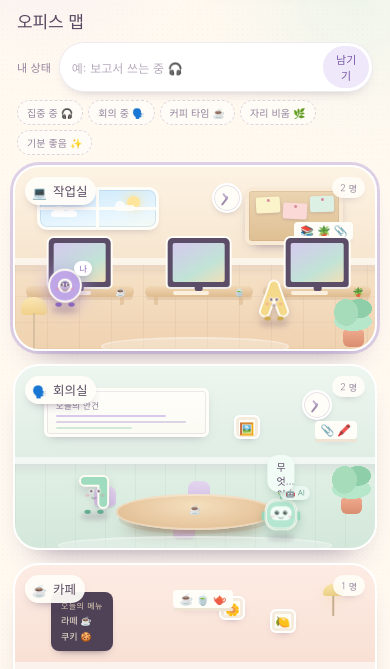
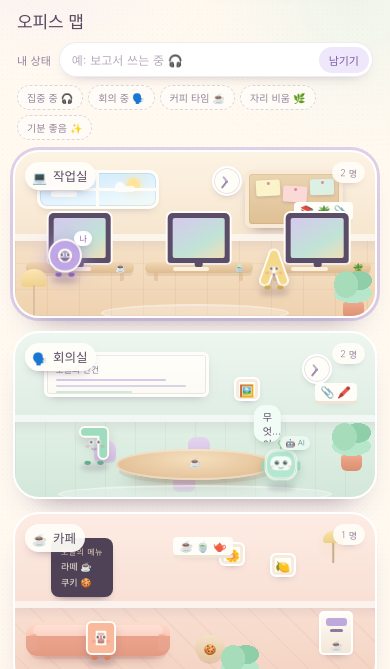
Before and after one commit to 68jdjg8kd6-dot/pickle-office, a plain HTML site: page index.html in a window 390 px wide. Shown: the part 128-797 px from the top of the page. Drawn offline with Linux system fonts and the light colour scheme.

Commit message:
📱 모바일 말풍선·버튼 다듬기

```diff
--- a/app.js
+++ b/app.js
@@ -358,6 +358,10 @@
       (isMe ? '<span class="me-badge">나</span>' : '') +
       (p.bot ? '<span class="bot-badge">🤖 AI</span>' : '');
     el.querySelector('.bubble').textContent = bubbleText;
+    const bx = p.pos ? p.pos.x : 50;
+    const bub = el.querySelector('.bubble');
+    if (bx > 62) { bub.style.setProperty('--bx', '-100%'); bub.style.setProperty('--tail', '88%'); }
+    else if (bx < 38) { bub.style.setProperty('--bx', '0%'); bub.style.setProperty('--tail', '12%'); }
 
     el.addEventListener('pointerdown', (e) => {
       e.stopPropagation();
--- a/index.html
+++ b/index.html
@@ -14,7 +14,7 @@
 <link rel="preconnect" href="https://fonts.googleapis.com" />
 <link rel="preconnect" href="https://fonts.gstatic.com" crossorigin />
 <link href="https://fonts.googleapis.com/css2?family=Jua&family=Gowun+Dodum&display=swap" rel="stylesheet" />
-<link rel="stylesheet" href="styles.css?v=8" />
+<link rel="stylesheet" href="styles.css?v=9" />
 </head>
 <body>
 <div class="bg" aria-hidden="true">
@@ -294,7 +294,7 @@
 <!-- Firebase (Realtime Database) — 연결하지 않으면 로드되지 않아도 괜찮아요 -->
 <script src="https://www.gstatic.com/firebasejs/10.12.2/firebase-app-compat.js" defer></script>
 <script src="https://www.gstatic.com/firebasejs/10.12.2/firebase-database-compat.js" defer></script>
-<script src="firebase-config.js?v=8" defer></script>
-<script src="app.js?v=8" defer></script>
+<script src="firebase-config.js?v=9" defer></script>
+<script src="app.js?v=9" defer></script>
 </body>
 </html>
--- a/styles.css
+++ b/styles.css
@@ -170,7 +170,7 @@ p { margin: 0; }
 .status-save {
   border: 0; border-radius: 999px; padding: 5px 10px;
   background: var(--lilac-soft); color: #7A5CA8;
-  font-size: 11px;
+  font-size: 11px; white-space: nowrap; flex: 0 0 auto;
 }
 .status-save:hover { background: #E6DBF8; }
 
@@ -537,7 +537,7 @@ p { margin: 0; }
 }
 .pickle.is-bot .bubble { background: #F2FCF7; box-shadow: 0 5px 12px -7px rgba(60, 120, 95, .9); }
 .pickle.is-bot .bubble::after { border-top-color: #F2FCF7; }
-.pickle.is-bot .bubble { opacity: 1; transform: translateX(-50%) translateY(0) scale(1); }
+.pickle.is-bot .bubble { opacity: 1; transform: translateX(var(--bx, -50%)) translateY(0) scale(1); }
 
 .me-badge {
   position: absolute; top: -2px; right: -4px;
@@ -550,7 +550,7 @@ p { margin: 0; }
 
 .bubble {
   position: absolute; bottom: calc(100% - 2px); left: 50%;
-  transform: translateX(-50%) translateY(4px) scale(.92);
+  transform: translateX(var(--bx, -50%)) translateY(4px) scale(.92);
   background: #fff; color: var(--ink);
   padding: 5px 9px; border-radius: 11px;
   font-size: 10.5px; line-height: 1.34; text-align: center;
@@ -563,12 +563,12 @@ p { margin: 0; }
   pointer-events: none;
 }
 .bubble::after {
-  content: ''; position: absolute; top: 100%; left: 50%; margin-left: -5px;
+  content: ''; position: absolute; top: 100%; left: var(--tail, 50%); margin-left: -5px;
   border: 5px solid transparent; border-top-color: #fff;
 }
 .pickle.is-me .bubble,
 .pickle.show-bubble .bubble,
-.pickle:hover .bubble { opacity: 1; transform: translateX(-50%) translateY(0) scale(1); }
+.pickle:hover .bubble { opacity: 1; transform: translateX(var(--bx, -50%)) translateY(0) scale(1); }
 .bubble:empty { display: none; }
 
 /* ---------- 통계 ---------- */
@@ -1040,10 +1040,10 @@ p { margin: 0; }
     grid-template-columns: 1fr;
     grid-template-rows: none;
   }
-  .room { height: 210px; grid-column: 1 !important; grid-row: auto !important; }
-  .room--lounge { height: 220px; }
+  .room { height: 176px; grid-column: 1 !important; grid-row: auto !important; }
+  .room--lounge { height: 186px; }
   .pickle { --size: 50px; }
-  .bubble { font-size: 10px; max-width: 112px; }
+  .bubble { font-size: 10px; max-width: 108px; }
   .panel { height: 470px; }
   .notes { grid-template-columns: 1fr 1fr; }
 }
@@ -1055,10 +1055,11 @@ p { margin: 0; }
   .top-actions { width: 100%; justify-content: space-between; }
   .me-chip { flex: 1; }
   .me-text em { max-width: 108px; }
-  .room { height: 186px; }
-  .room--lounge { height: 196px; }
+  .room { height: 168px; }
+  .room--lounge { height: 178px; }
   .room-tag em { display: none; }
   .pickle { --size: 46px; }
+  .bubble { max-width: 104px; }
   .room-tag { padding: 4px 9px 4px 7px; }
   .room-count { padding: 3px 8px; }
   .office-title .hint { display: none; }
```
Also changed, not shown: preview-mobile.html (+2 -2 lines).
